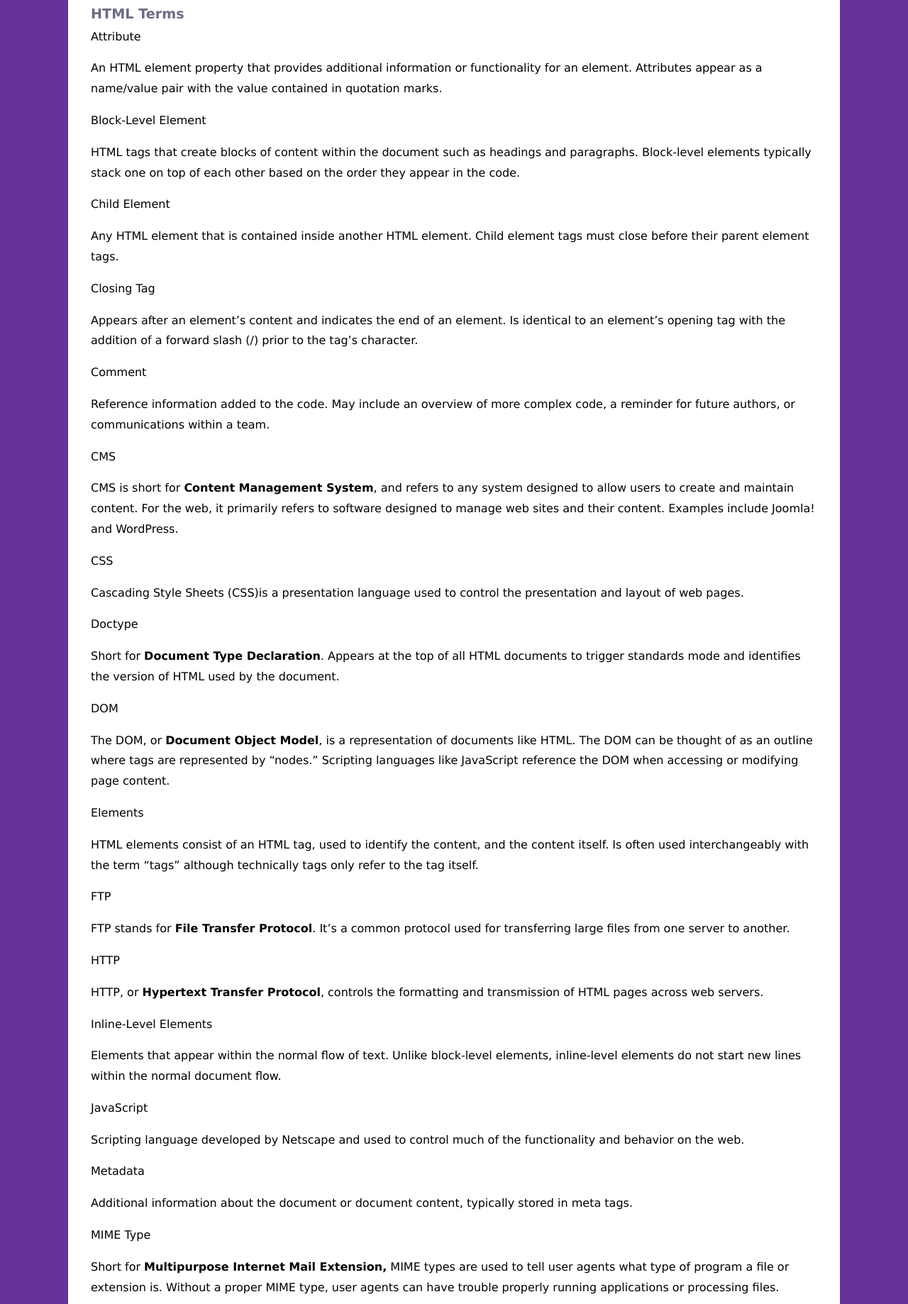
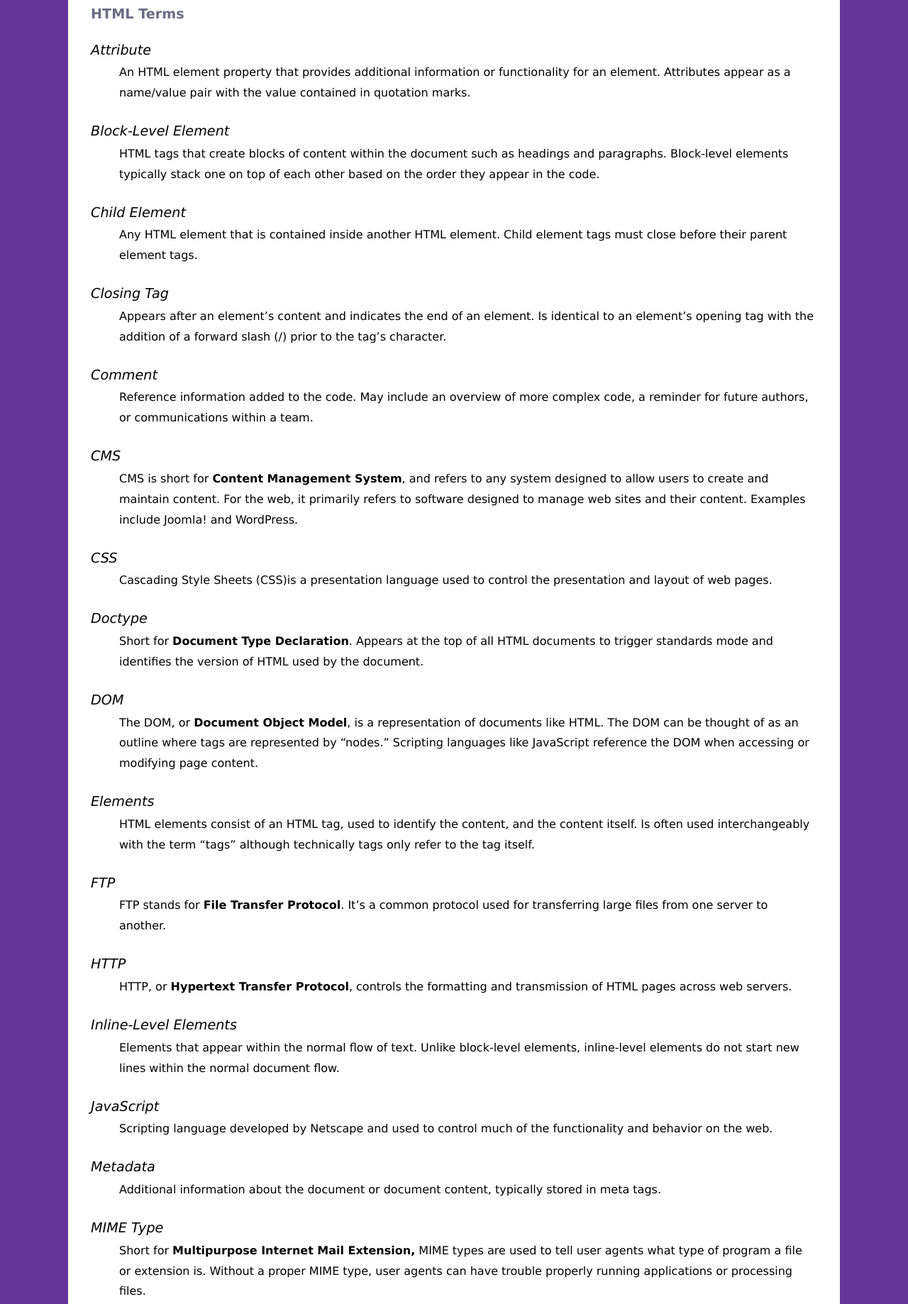
Before and after one commit to Fin-al/Comp484_Hw4, a plain HTML site: page docs/reference.html in a window 1280 px wide. Shown: the part 400-2238 px from the top of the page at 71% size. Drawn offline with Linux system fonts and the light colour scheme.

Commit message:
last 2 tasks

```diff
--- a/docs/reference.html
+++ b/docs/reference.html
@@ -31,128 +31,133 @@
         </header>
         <section>
           <h3>HTML Terms</h3>
-          <p>Attribute</p>
-          <p>
+          <dl>
+            <dt>Attribute</dt>
+            <dd>
               An HTML element property that provides additional information or
-            functionality for an element. Attributes appear as a name/value pair
-            with the value contained in quotation marks.
-          </p>
-          <p>Block-Level Element</p>
-          <p>
-            HTML tags that create blocks of content within the document such as
-            headings and paragraphs. Block-level elements typically stack one on
-            top of each other based on the order they appear in the code.
-          </p>
-          <p>Child Element</p>
-          <p>
+              functionality for an element. Attributes appear as a name/value
+              pair with the value contained in quotation marks.
+            </dd>
+            <dt>Block-Level Element</dt>
+            <dd>
+              HTML tags that create blocks of content within the document such
+              as headings and paragraphs. Block-level elements typically stack
+              one on top of each other based on the order they appear in the
+              code.
+            </dd>
+            <dt>Child Element</dt>
+            <dd>
               Any HTML element that is contained inside another HTML element.
               Child element tags must close before their parent element tags.
-          </p>
-          <p>Closing Tag</p>
-          <p>
-            Appears after an element&rsquo;s content and indicates the end of an
-            element. Is identical to an element&rsquo;s opening tag with the
-            addition of a forward slash (/) prior to the tag&rsquo;s character.
-          </p>
-          <p>Comment</p>
-          <p>
-            Reference information added to the code. May include an overview of
-            more complex code, a reminder for future authors, or communications
-            within a team.
-          </p>
-          <p>CMS</p>
-          <p>
-            CMS is short for <b>Content Management System</b>, and refers to any
-            system designed to allow users to create and maintain content. For
-            the web, it primarily refers to software designed to manage web
-            sites and their content. Examples include Joomla! and WordPress.
-          </p>
-          <p>CSS</p>
-          <p>
+            </dd>
+            <dt>Closing Tag</dt>
+            <dd>
+              Appears after an element&rsquo;s content and indicates the end of
+              an element. Is identical to an element&rsquo;s opening tag with
+              the addition of a forward slash (/) prior to the tag&rsquo;s
+              character.
+            </dd>
+            <dt>Comment</dt>
+            <dd>
+              Reference information added to the code. May include an overview
+              of more complex code, a reminder for future authors, or
+              communications within a team.
+            </dd>
+            <dt>CMS</dt>
+            <dd>
+              CMS is short for <b>Content Management System</b>, and refers to
+              any system designed to allow users to create and maintain content.
+              For the web, it primarily refers to software designed to manage
+              web sites and their content. Examples include Joomla! and
+              WordPress.
+            </dd>
+            <dt>CSS</dt>
+            <dd>
               Cascading Style Sheets (CSS)is a presentation language used to
               control the presentation and layout of web pages.
-          </p>
-          <p>Doctype</p>
-          <p>
+            </dd>
+            <dt>Doctype</dt>
+            <dd>
               Short for <b>Document Type Declaration</b>. Appears at the top of
               all HTML documents to trigger standards mode and identifies the
               version of HTML used by the document.
-          </p>
-          <p>DOM</p>
-          <p>
+            </dd>
+            <dt>DOM</dt>
+            <dd>
               The DOM, or <b>Document Object Model</b>, is a representation of
               documents like HTML. The DOM can be thought of as an outline where
               tags are represented by &ldquo;nodes.&rdquo; Scripting languages
               like JavaScript reference the DOM when accessing or modifying page
               content.
-          </p>
-          <p>Elements</p>
-          <p>
-            HTML elements consist of an HTML tag, used to identify the content,
-            and the content itself. Is often used interchangeably with the term
-            &ldquo;tags&rdquo; although technically tags only refer to the tag
-            itself.
-          </p>
-          <p>FTP</p>
-          <p>
+            </dd>
+            <dt>Elements</dt>
+            <dd>
+              HTML elements consist of an HTML tag, used to identify the
+              content, and the content itself. Is often used interchangeably
+              with the term &ldquo;tags&rdquo; although technically tags only
+              refer to the tag itself.
+            </dd>
+            <dt>FTP</dt>
+            <dd>
               FTP stands for <b>File Transfer Protocol</b>. It&rsquo;s a common
               protocol used for transferring large files from one server to
               another.
-          </p>
-          <p>HTTP</p>
-          <p>
-            HTTP, or <b>Hypertext Transfer Protocol</b>, controls the formatting
-            and transmission of HTML pages across web servers.
-          </p>
-          <p>Inline-Level Elements</p>
-          <p>
+            </dd>
+            <dt>HTTP</dt>
+            <dd>
+              HTTP, or <b>Hypertext Transfer Protocol</b>, controls the
+              formatting and transmission of HTML pages across web servers.
+            </dd>
+            <dt>Inline-Level Elements</dt>
+            <dd>
               Elements that appear within the normal flow of text. Unlike
               block-level elements, inline-level elements do not start new lines
               within the normal document flow.
-          </p>
-          <p>JavaScript</p>
-          <p>
-            Scripting language developed by Netscape and used to control much of
-            the functionality and behavior on the web.
-          </p>
-          <p>Metadata</p>
-          <p>
+            </dd>
+            <dt>JavaScript</dt>
+            <dd>
+              Scripting language developed by Netscape and used to control much
+              of the functionality and behavior on the web.
+            </dd>
+            <dt>Metadata</dt>
+            <dd>
               Additional information about the document or document content,
               typically stored in meta tags.
-          </p>
-          <p>MIME Type</p>
-          <p>
+            </dd>
+            <dt>MIME Type</dt>
+            <dd>
               Short for <b>Multipurpose Internet Mail Extension,</b> MIME types
               are used to tell user agents what type of program a file or
               extension is. Without a proper MIME type, user agents can have
               trouble properly running applications or processing files.
-          </p>
-          <p>Parent Element</p>
-          <p>
-            An HTML element that contains another element. It is possible for an
-            element to be a child of one element and the parent of another.
-          </p>
-          <p>Replaced Element</p>
-          <p>
+            </dd>
+            <dt>Parent Element</dt>
+            <dd>
+              An HTML element that contains another element. It is possible for
+              an element to be a child of one element and the parent of another.
+            </dd>
+            <dt>Replaced Element</dt>
+            <dd>
               Any HTML element where the contents of the element are replaced by
               something else. Examples would be images, video, or other plug-in
               content.
-          </p>
-          <p>Tag</p>
-          <p>
+            </dd>
+            <dt>Tag</dt>
+            <dd>
               Markup characters that indicate what type of content appear on the
               page. Most tags consist of both an opening and closing tag.
-          </p>
-          <p>URL</p>
-          <p>
+            </dd>
+            <dt>URL</dt>
+            <dd>
               URL stands for <b>Uniform Resource Locator</b>. It serves as the
               address of a document or other resource on the web.
-          </p>
-          <p>W3C</p>
-          <p>
-            The W3C, or <b>World Wide Web Consortium</b>, is the standards body
-            responsible for authoring the HTML specification.
-          </p>
+            </dd>
+            <dt>W3C</dt>
+            <dd>
+              The W3C, or <b>World Wide Web Consortium</b>, is the standards
+              body responsible for authoring the HTML specification.
+            </dd>
+          </dl>
         </section>
         <section>
           <table
```
Also changed, not shown: docs/syntax.html (+8 -0 lines). Lines whose indentation alone changed are shown as unchanged.
